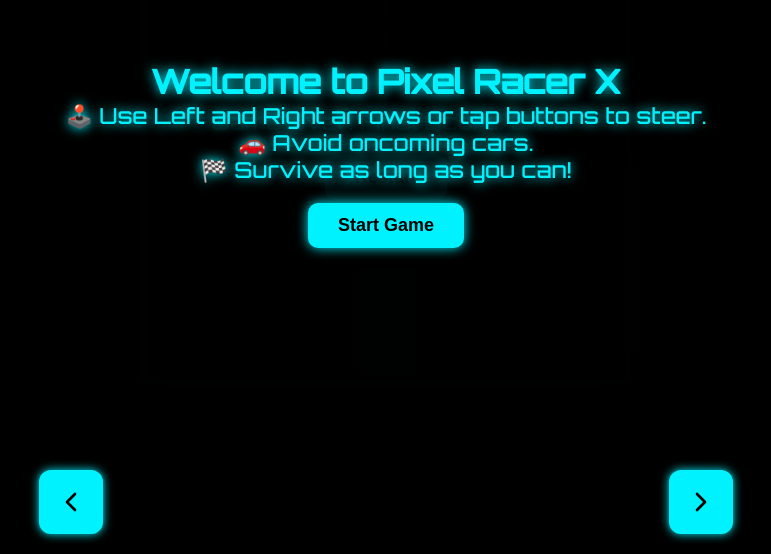
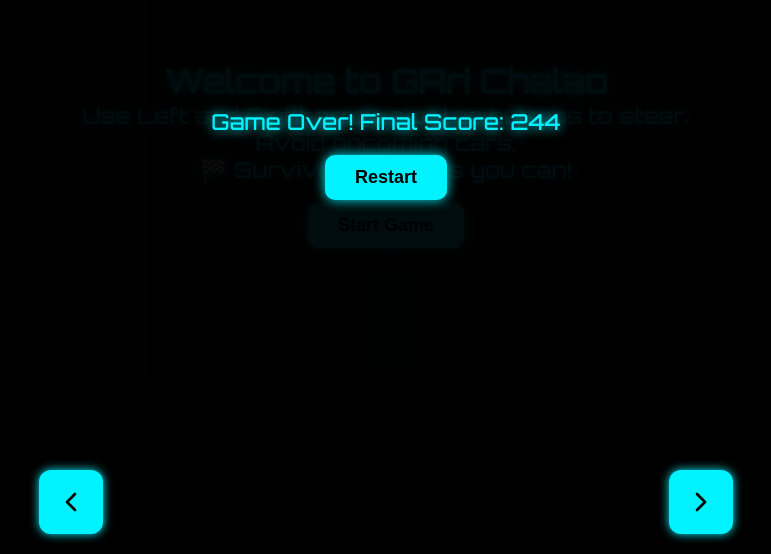
Before and after one commit to arghya-online/garichalao, a plain HTML site: page index.html in a window 1280 px wide. Shown: the part 246-800 px from the top of the page, without its empty margins (254-1025 px from the left). Drawn offline with Linux system fonts and the light colour scheme.

Commit message:
Update index.html

```diff
--- a/index.html
+++ b/index.html
@@ -3,7 +3,7 @@
 <head>
   <meta charset="UTF-8" />
   <meta name="viewport" content="width=device-width, initial-scale=1.0" />
-  <title>Pixel Racer X</title>
+  <title>Gari Chalao</title>
   <link href="https://fonts.googleapis.com/css2?family=Orbitron:wght@500&display=swap" rel="stylesheet">
   <style>
     * {
@@ -130,15 +130,15 @@
     </button>
   </div>
 
+    <div id="startModal">
+    <div><h2>Welcome to GAri Chalao</h2>
+    <p> Use Left and Right arrows or tap buttons to steer.<br> Avoid oncoming cars.<br>🏁 Survive as long as you can!</p></div>
+    <button id="startBtn">Start Game</button>
+  </div>
+
   <div id="gameOverModal">
     <div id="gameOverText">Game Over! Final Score: 0</div>
     <button id="restartBtn">Restart</button>
-  </div>
-
-  <div id="startModal">
-    <div><h2>Welcome to Pixel Racer X</h2>
-    <p>🕹️ Use Left and Right arrows or tap buttons to steer.<br>🚗 Avoid oncoming cars.<br>🏁 Survive as long as you can!</p></div>
-    <button id="startBtn">Start Game</button>
   </div>
 
   <script>
```
